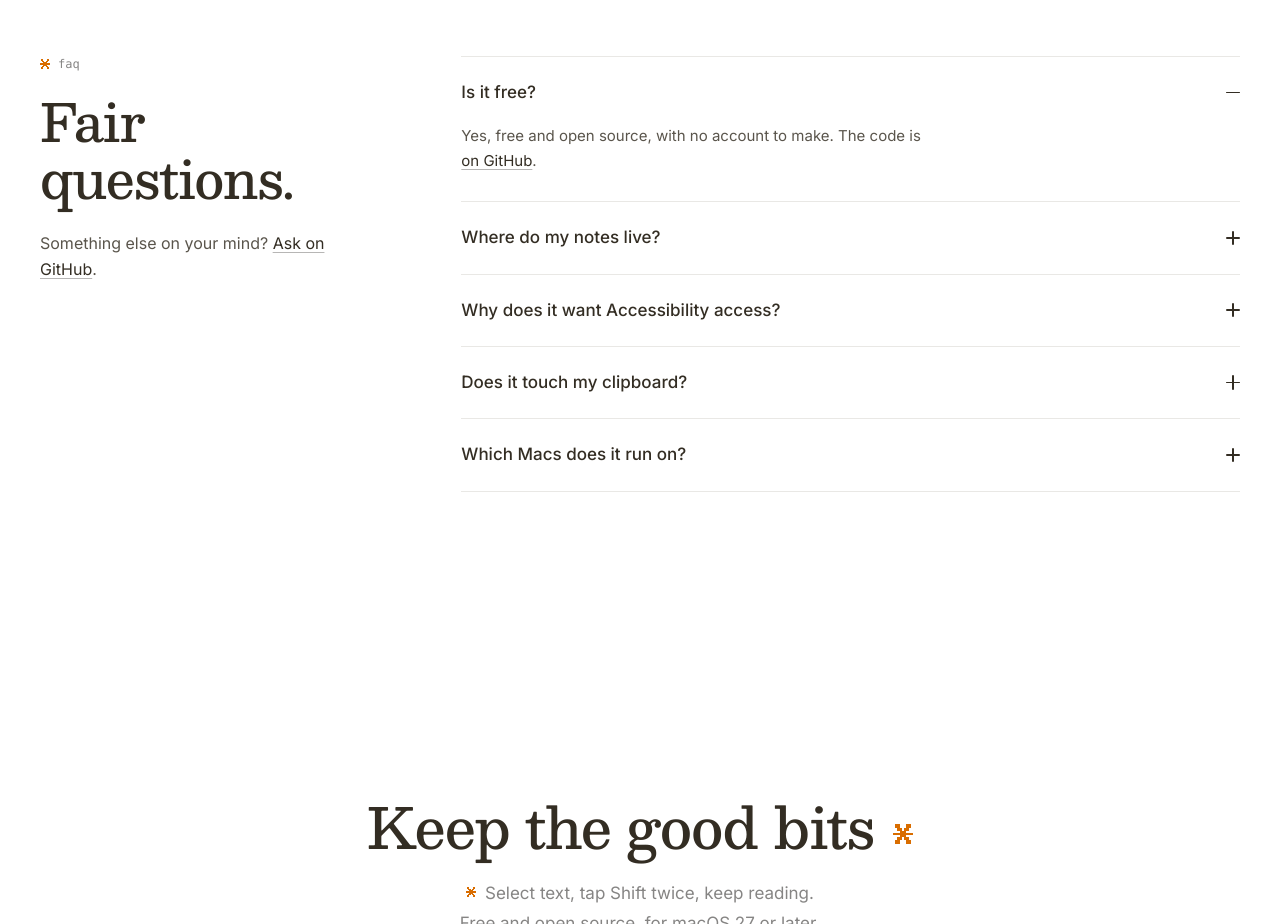
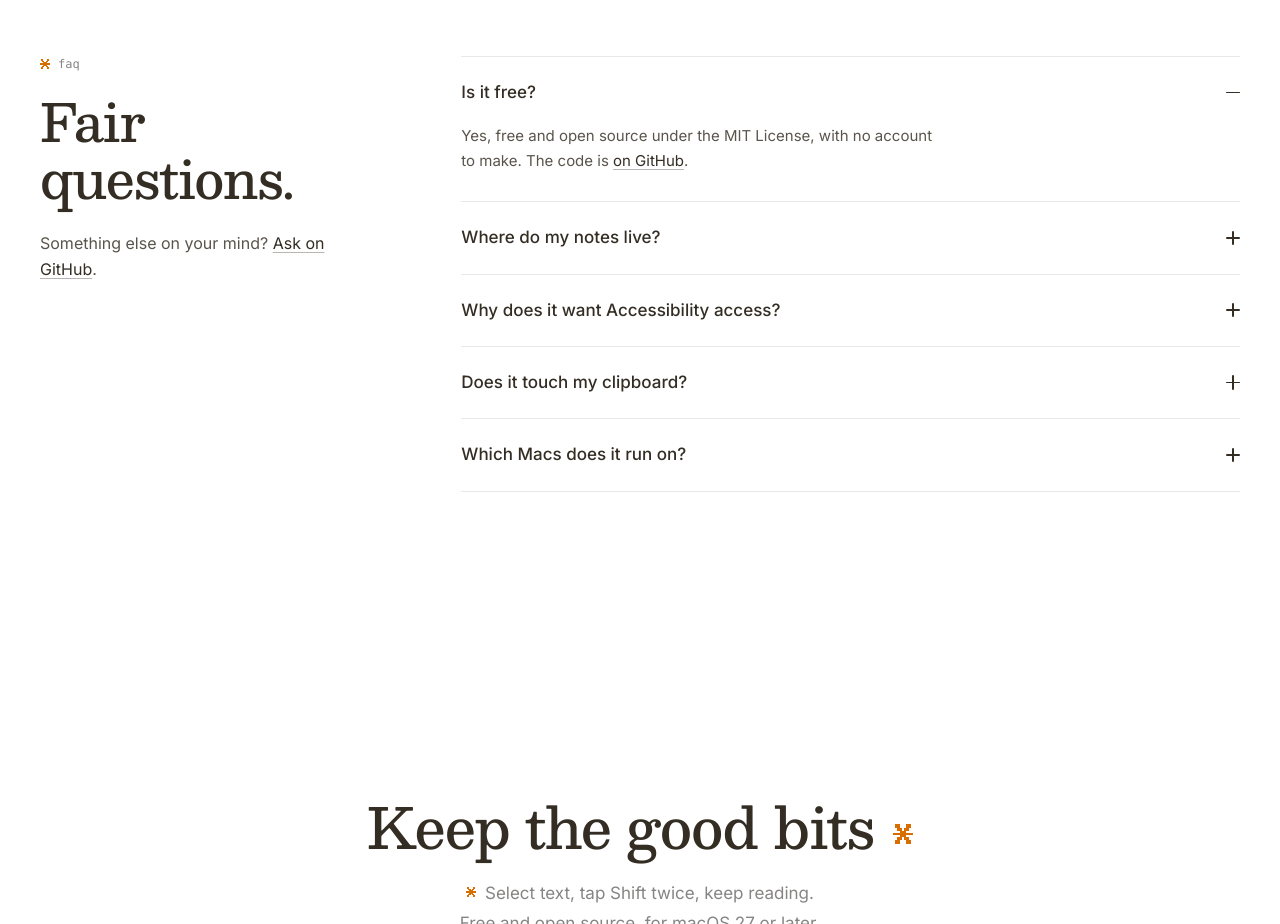
Before and after one commit to SidhuK/Crumbs, an Astro site in the folder website/: page / in a window 1280 px wide. Shown: the part 3860-4784 px from the top of the page. Built offline with nearby package versions, Linux system fonts and the light colour scheme; Astro itself is replaced by a stand-in of ours.

Commit message:
License Crumbs under MIT
Co-authored-by: factory-droid[bot] <138933559+factory-droid[bot]@users.noreply.github.com>

```diff
--- a/website/src/components/faq.astro
+++ b/website/src/components/faq.astro
@@ -8,7 +8,7 @@ const code = (text: string) => `<code class="faq-code">${text}</code>`;
 const faqs = [
   {
     q: "Is it free?",
-    a: `Yes, free and open source, with no account to make. The code is <a href="${site.repo}">on GitHub</a>.`,
+    a: `Yes, free and open source under the MIT License, with no account to make. The code is <a href="${site.repo}">on GitHub</a>.`,
   },
   {
     q: "Where do my notes live?",
```
Also changed, not shown: README.md, 1 other file.
